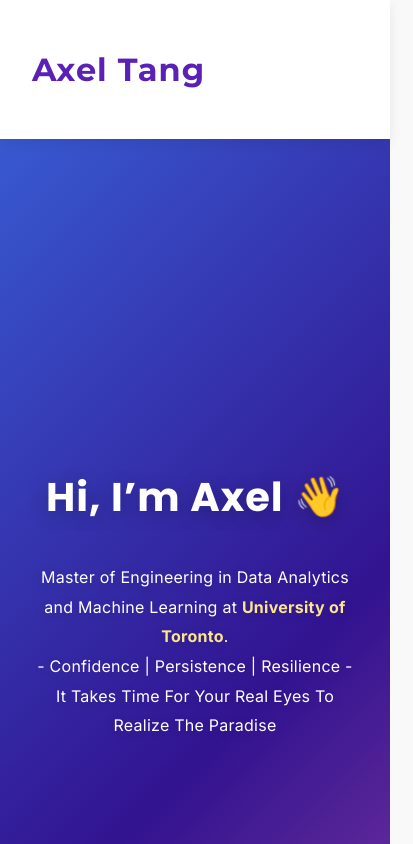
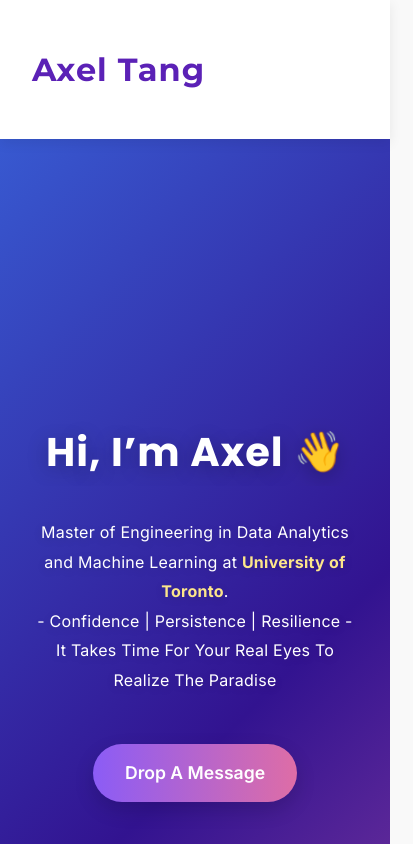
Before and after one commit to AxelTWC/axeltwc.github.io, a React (Create React App) app in the folder my-app/: page / in a window 390 px wide. Shown: the top 844 px of the page, 413 px wide, since content can reach past the window. Built offline with nearby package versions, Linux system fonts and the light colour scheme.

Commit message:
Mobile Fixes

```diff
--- a/my-app/src/App.css
+++ b/my-app/src/App.css
@@ -315,6 +315,7 @@ a, a:visited {
     margin-left: 0;
     margin-bottom: 3rem;
     position: relative;
+    max-width: 70%;
   }
 
   .timeline-content {
@@ -483,6 +484,44 @@ a, a:visited {
 .hero-buttons {
   animation: slideUpFade 1s forwards;
   animation-delay: 1.2s;
+  margin-top: 2rem;
+}
+
+.hero-btn {
+  display: inline-block;
+  padding: 0.9rem 2rem;
+  font-size: 1.1rem;
+  font-weight: 600;
+  border-radius: 50px;
+  background: linear-gradient(90deg, #8b5cf6, #de6da6);
+  color: #fff;
+  box-shadow: 0 8px 20px rgba(0,0,0,0.15);
+  transition: all 0.3s ease;
+  animation: slideUpFade 1s forwards;
+  animation-delay: 1.2s;
+}
+
+.hero-btn:hover {
+  transform: translateY(-3px) scale(1.05);
+  box-shadow: 0 12px 30px rgba(0,0,0,0.2);
+  background: linear-gradient(90deg, #7c3aed, #db2777);
+}
+
+@keyframes slideInUp {
+  from {
+    opacity: 0;
+    transform: translateY(40px);
+  }
+  to {
+    opacity: 1;
+    transform: translateY(0);
+  }
+}
+
+.hero-btn.slide-in {
+  opacity: 0;
+  animation: slideInUp 1s ease forwards;
+  animation-delay: 1.0s; /* delay after hero text */
 }
 
 .wave {
--- a/my-app/src/App.js
+++ b/my-app/src/App.js
@@ -49,6 +49,9 @@ export default function App() {
           - Confidence | Persistence | Resilience -
           <br></br> It Takes Time For Your Real Eyes To Realize The Paradise
         </p>
+        <div className="hero-buttons">
+          <a href="#contact" className="hero-btn slide-in">Drop A Message</a>
+        </div>
       </section>
 
       {/* About Section */}
@@ -99,7 +102,7 @@ export default function App() {
         <div className="timeline-item">
           <span className="timeline-dot blue"></span>
           <div className="timeline-content">
-            <Briefcase size={28} className="timeline-icon"/>
+            <BookOpen size={28} className="timeline-icon"/>
             <h4>Top 5 HK Primary School</h4>
             <p>Met great people , but somehow started to be really shy :P | Rankings were back then</p>
           </div>
@@ -161,11 +164,12 @@ export default function App() {
       {/* Contact Section */}
       <section id="contact" className="contact reveal">
         <h3>Let’s Connect</h3>
-        <p>Interested in collaborating or just want to say hi? Reach out below:</p>
+        <p>General enquires or interested in my projects?<br>
+        </br>Email below or message on LinkedIn :) | Come along and say hi! I like talking... xD</p>
         <div className="contact-links">
           <a href="mailto:axel.tang@mail.utoronto.ca" className="contact-icon"><Mail /></a>
+          <a href="https://www.linkedin.com/in/axel-tang-2b22572b6/" target="_blank" rel="noreferrer" className="contact-icon"><Linkedin /></a>
           <a href="https://github.com/axeltwc" target="_blank" rel="noreferrer" className="contact-icon"><Github /></a>
-          <a href="https://www.linkedin.com/in/axel-tang-2b22572b6/" target="_blank" rel="noreferrer" className="contact-icon"><Linkedin /></a>
         </div>
       </section>
 
```
